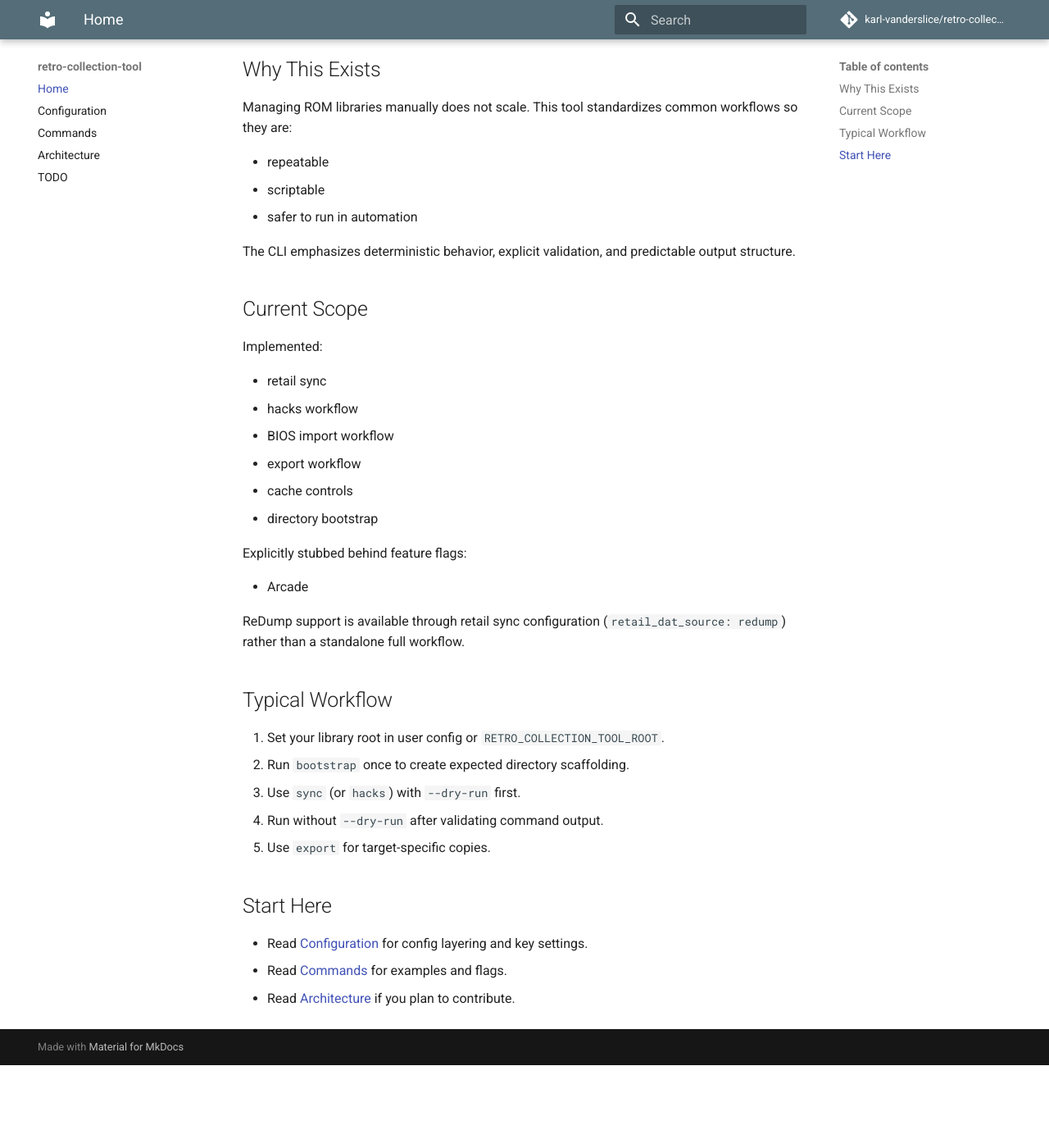
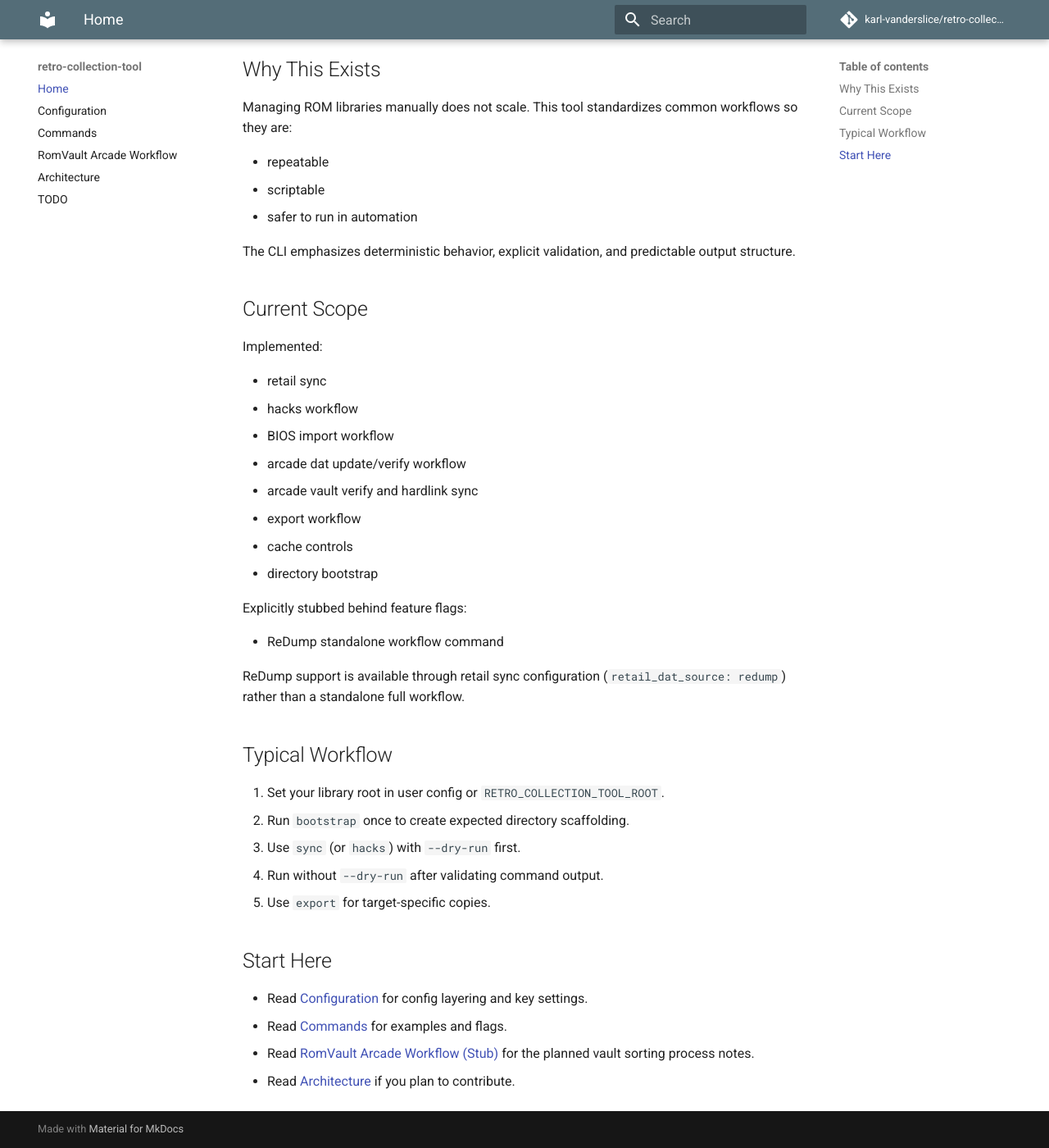
Before and after one commit to karl-vanderslice/retro-collection-tool, an MkDocs documentation site: the page built from docs/index.md, in a window 1280 px wide and 1400 px high, scrolled down 204 px. Shown: the whole window at 82% size. Built offline with MkDocs 1.6.1 and Material for MkDocs 9.7.7, drawn with Linux system fonts in a browser that asks for light colours; comment, search, counter and statistics services are not loaded; before the commit the page ends 1503 px from its top, so only the background shows below that.

Commit message:
docs(workflow): add romvault arcade stub and frontend TODOs

```diff
--- a/docs/index.md
+++ b/docs/index.md
@@ -19,13 +19,15 @@ Implemented:
 - retail sync
 - hacks workflow
 - BIOS import workflow
+- arcade dat update/verify workflow
+- arcade vault verify and hardlink sync
 - export workflow
 - cache controls
 - directory bootstrap
 
 Explicitly stubbed behind feature flags:
 
-- Arcade
+- ReDump standalone workflow command
 
 ReDump support is available through retail sync configuration (`retail_dat_source: redump`) rather than a standalone full workflow.
 
@@ -41,4 +43,5 @@ ReDump support is available through retail sync configuration (`retail_dat_sourc
 
 - Read [Configuration](configuration.md) for config layering and key settings.
 - Read [Commands](commands.md) for examples and flags.
+- Read [RomVault Arcade Workflow (Stub)](workflow-romvault-arcade.md) for the planned vault sorting process notes.
 - Read [Architecture](architecture.md) if you plan to contribute.
--- a/mkdocs.yml
+++ b/mkdocs.yml
@@ -40,5 +40,6 @@ nav:
   - Home: index.md
   - Configuration: configuration.md
   - Commands: commands.md
+  - RomVault Arcade Workflow: workflow-romvault-arcade.md
   - Architecture: architecture.md
   - TODO: todo.md
```
Also changed, not shown: docs/todo.md (+3 -0 lines), docs/workflow-romvault-arcade.md (added, +48 -0 lines).
